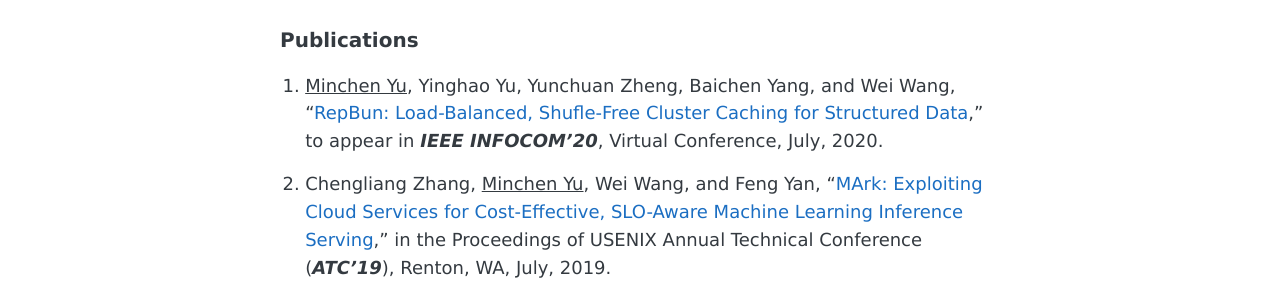
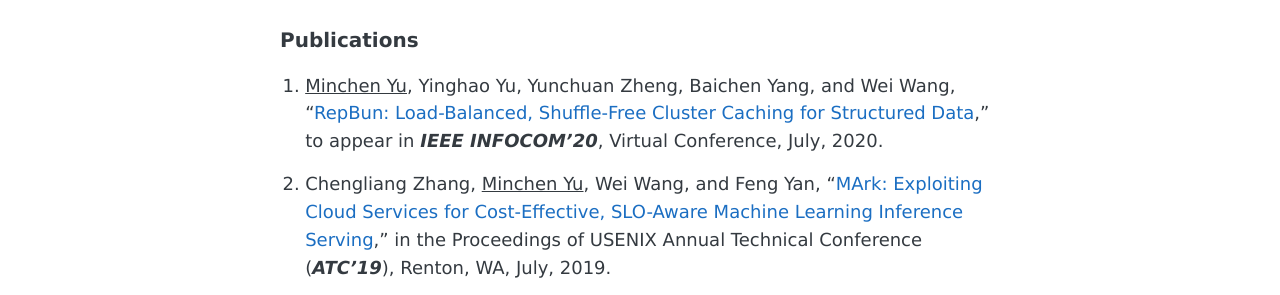
Before and after one commit to YaoSiqi2003/YaoSiqi2003.github.io, a Jekyll site: the page built from pages/main.md, in a window 1280 px wide. Shown: the part 424-719 px from the top of the page. Built offline with Jekyll 4.4.1, drawn with Linux system fonts in a browser that asks for light colours; the list of posts is cut into pages by our own code; our own code applies the rules of GitHub Pages for plain Markdown files.

Commit message:
fix typo

```diff
--- a/pages/main.md
+++ b/pages/main.md
@@ -14,7 +14,7 @@
 
 ### Publications
 
-1. <ins>Minchen Yu</ins>, Yinghao Yu, Yunchuan Zheng, Baichen Yang, and Wei Wang, "[RepBun: Load-Balanced, Shufle-Free Cluster Caching for Structured Data](http://www.cse.ust.hk/~weiwa/papers/repbun-infocom20.pdf)," to appear in ***IEEE INFOCOM'20***, Virtual Conference, July, 2020.
+1. <ins>Minchen Yu</ins>, Yinghao Yu, Yunchuan Zheng, Baichen Yang, and Wei Wang, "[RepBun: Load-Balanced, Shuffle-Free Cluster Caching for Structured Data](http://www.cse.ust.hk/~weiwa/papers/repbun-infocom20.pdf)," to appear in ***IEEE INFOCOM'20***, Virtual Conference, July, 2020.
 
 1. Chengliang Zhang, <ins>Minchen Yu</ins>, Wei Wang, and Feng Yan, "[MArk: Exploiting Cloud Services for Cost-Effective, SLO-Aware Machine Learning Inference Serving](http://www.cse.ust.hk/~weiwa/papers/mark-atc19.pdf)," in the Proceedings of USENIX Annual Technical Conference (***ATC'19***), Renton, WA, July, 2019.
 
```
